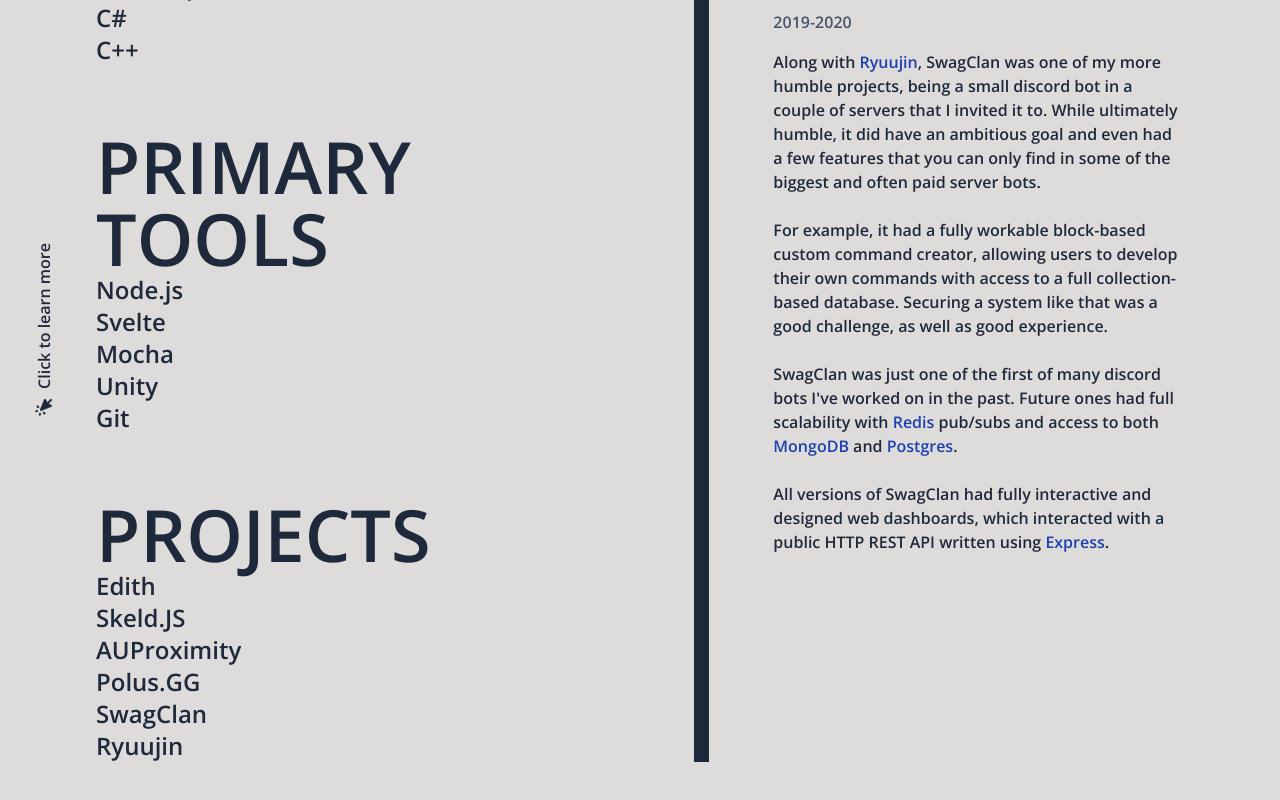
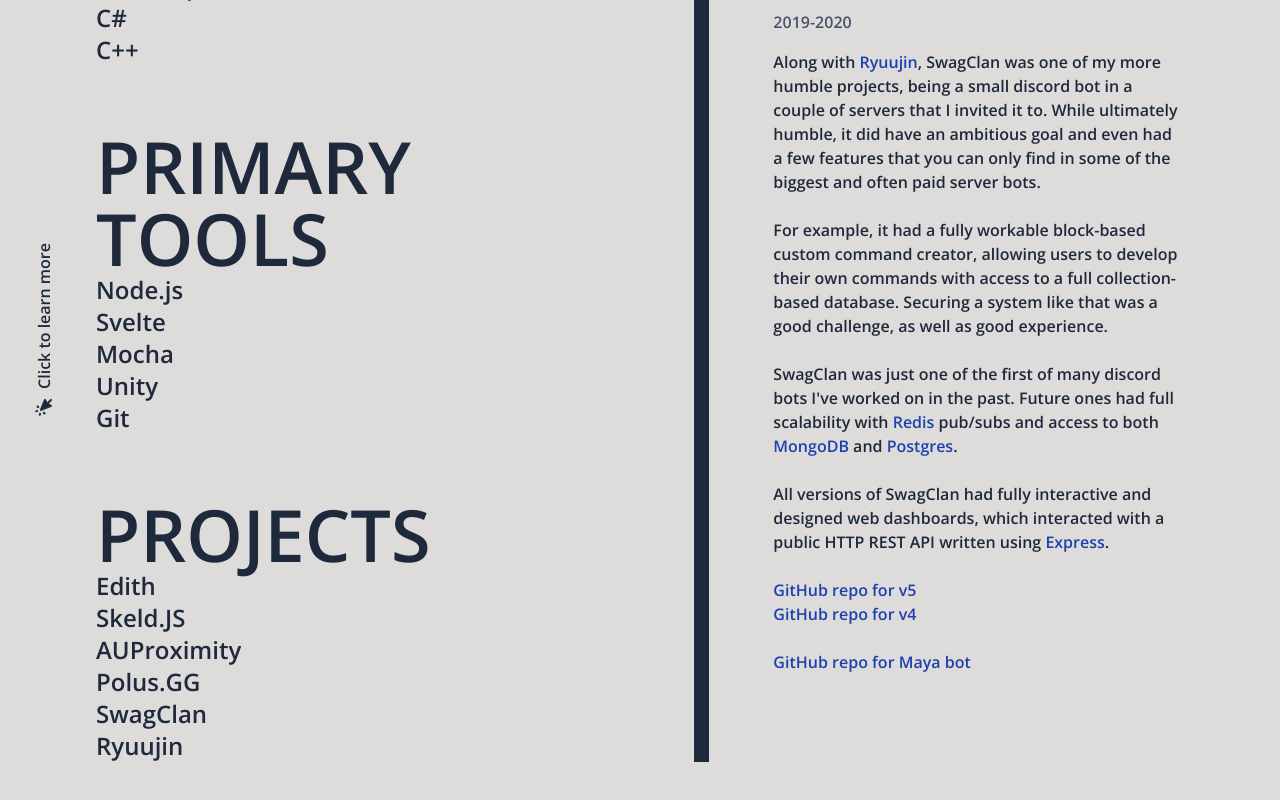
Before and after one commit to edqx/portfolio, a SvelteKit app: page /p/swagclan in a window 1280 px wide. Shown: the part 1238-2038 px from the top of the page. Built offline with nearby package versions, Linux system fonts and the light colour scheme.

Commit message:
Add swagclan links

```diff
--- a/src/routes/p/swagclan/+page.svelte
+++ b/src/routes/p/swagclan/+page.svelte
@@ -20,5 +20,10 @@
         <br><br>
         All versions of SwagClan had fully interactive and designed web dashboards, which interacted with a public HTTP REST API written
         using <a href="https://expressjs.com">Express</a>.
+        <br><br>
+        <a href="https://github.com/edqx/swagclan">GitHub repo for v5</a><br>
+        <a href="https://github.com/swagclan/swagclan-v4">GitHub repo for v4</a>
+        <br><br>
+        <a href="https://github.com/edqx/maya">GitHub repo for Maya bot</a>
     </p>
 </div>
```
